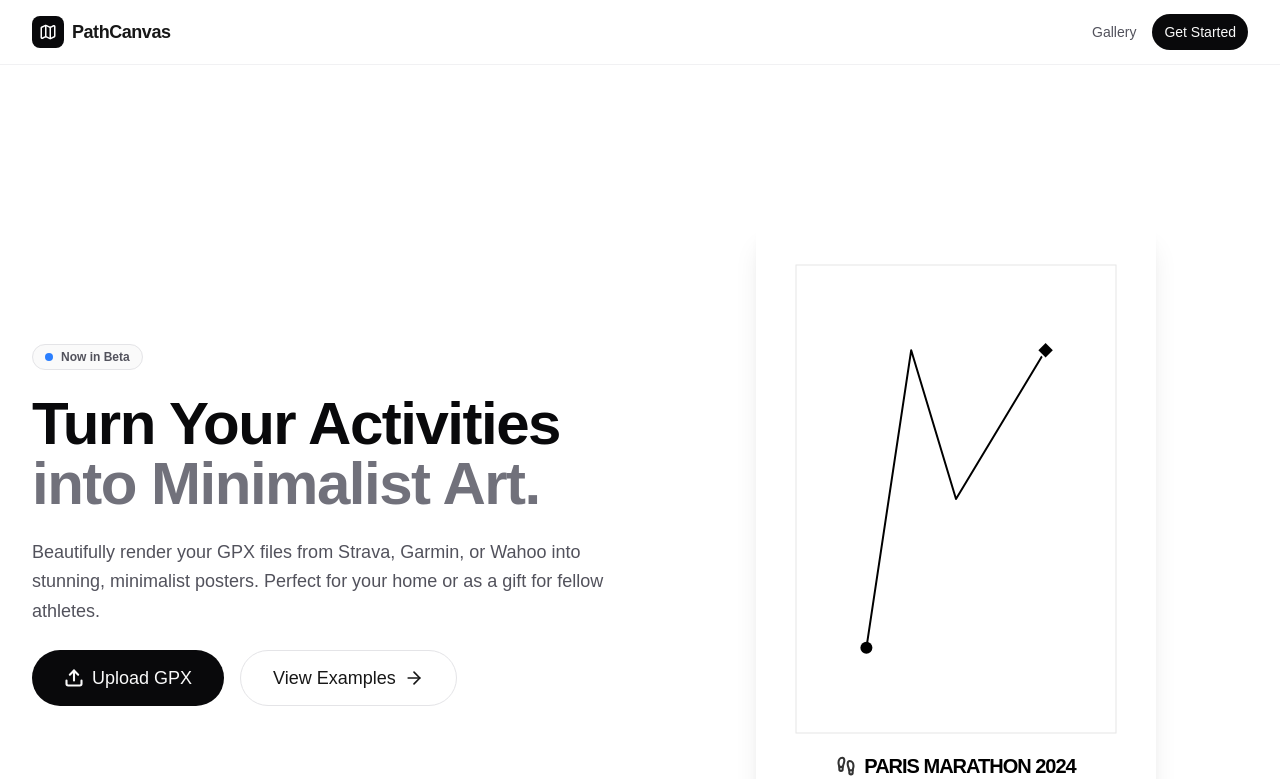
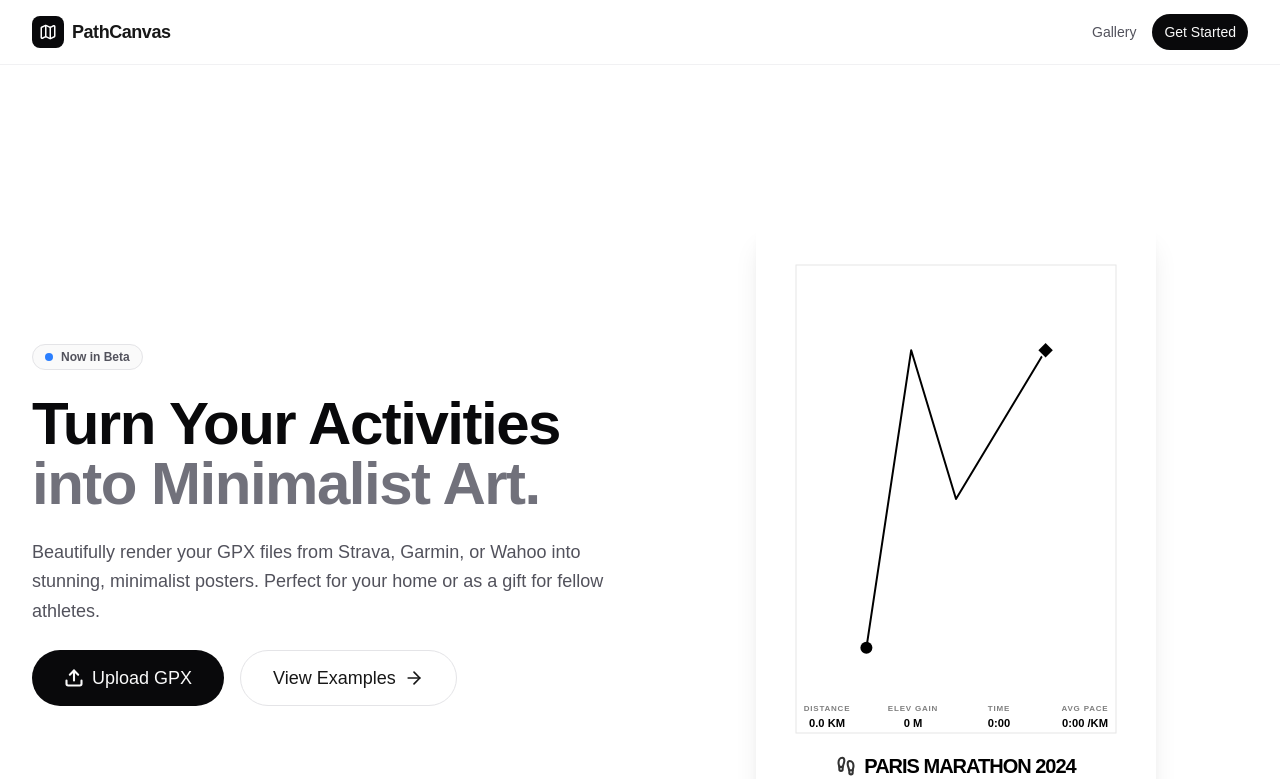
Before and after one commit to aldoaf43/run-gen-image, a Next.js app: page / in a window 1280 px wide. Shown: the top 779 px of the page. Built offline with nearby package versions, Linux system fonts and the light colour scheme.

Commit message:
feat: metric's selection section added to editor screen

```diff
--- a/components/Poster/index.tsx
+++ b/components/Poster/index.tsx
@@ -1,7 +1,5 @@
-"use client";
-
 import React, { useEffect, useRef, useMemo, useImperativeHandle, forwardRef } from "react";
-import { NormalizedPoint, Route } from "@/types";
+import { NormalizedPoint, Route, MetricType } from "@/types";
 import { CanvasEngine } from "@/lib/canvas-engine";
 import { Footprints, Bike, Mountain, Activity } from "lucide-react";
 
@@ -16,56 +14,61 @@ interface PosterProps {
   padding?: number;
   backgroundColor?: string;
   strokeColor?: string;
+  metrics?: MetricType[];
   // Stats
   distance?: number;
   elevationGain?: number;
+  elevationLoss?: number;
   movingTime?: number;
   averageSpeed?: number;
   activityType?: Route["activityType"];
+  avgHeartRate?: number;
+  avgCadence?: number;
+  avgPower?: number;
 }
 
 export interface PosterHandle {
   getContainer: () => HTMLDivElement | null;
 }
 
-/**
- * High-performance Canvas component for rendering activity posters.
- * Uses Canvas for the route and HTML for high-fidelity typography.
- */
 export const Poster = React.memo(forwardRef<PosterHandle, PosterProps>(({
   points,
   title = "My Activity",
   subtext = "42.2 KM",
   className = "",
-  theme = "light",
+  theme = "zinc",
   isDark = false,
   strokeWidth = 2,
   padding = 0.15,
   backgroundColor,
   strokeColor,
+  metrics = ["distance", "elevation", "time", "pace"],
   distance,
   elevationGain,
+  elevationLoss,
   movingTime,
   averageSpeed,
   activityType = "run",
+  avgHeartRate,
+  avgCadence,
+  avgPower,
 }, ref) => {
   const canvasRef = useRef<HTMLCanvasElement>(null);
   const containerRef = useRef<HTMLDivElement>(null);
 
-  // Expose the container to the parent for exporting (captures HTML + Canvas)
   useImperativeHandle(ref, () => ({
     getContainer: () => containerRef.current,
   }));
 
-  // Derived styling based on theme
   const colors = useMemo(() => {
     if (theme === "dark") return { bg: "#000000", line: "#ffffff", text: "#ffffff" };
     if (theme === "light") return { bg: "#ffffff", line: "#000000", text: "#000000" };
 
-    // Custom & Predefined Palettes
-    const bg = backgroundColor || "#ffffff";
-    const line = strokeColor || "#000000";
-    return { bg, line, text: line };
+    return {
+      bg: backgroundColor || "#ffffff",
+      line: strokeColor || "#000000",
+      text: strokeColor || "#000000"
+    };
   }, [theme, backgroundColor, strokeColor]);
 
   useEffect(() => {
@@ -85,11 +88,9 @@ export const Poster = React.memo(forwardRef<PosterHandle, PosterProps>(({
     const render = () => {
       CanvasEngine.clear(ctx, rect.width, rect.height);
 
-      // Draw Background
       ctx.fillStyle = colors.bg;
       ctx.fillRect(0, 0, rect.width, rect.height);
 
-      // Draw Route
       CanvasEngine.drawRoute(ctx, points, {
         color: colors.line,
         lineWidth: strokeWidth,
@@ -104,7 +105,6 @@ export const Poster = React.memo(forwardRef<PosterHandle, PosterProps>(({
     return () => cancelAnimationFrame(animationId);
   }, [points, colors, strokeWidth, padding, isDark]);
 
-  // Stat Formatting Helpers
   const formatTime = (seconds?: number) => {
     if (!seconds) return "0:00";
     const h = Math.floor(seconds / 3600);
@@ -123,7 +123,6 @@ export const Poster = React.memo(forwardRef<PosterHandle, PosterProps>(({
     return `${m}:${s.toString().padStart(2, '0')}`;
   };
 
-  // Icon Resolver
   const ActivityIcon = useMemo(() => {
     switch (activityType) {
       case "run": return Footprints;
@@ -132,6 +131,33 @@ export const Poster = React.memo(forwardRef<PosterHandle, PosterProps>(({
       default: return Activity;
     }
   }, [activityType]);
+
+  const renderedMetrics = useMemo(() => {
+    return metrics.map(type => {
+      switch (type) {
+        case "distance":
+          return { label: "DISTANCE", value: `${((distance || 0) / 1000).toFixed(1)} KM` };
+        case "elevation":
+          return { label: "ELEV GAIN", value: `${Math.round(elevationGain || 0)} M` };
+        case "elevationLoss":
+          return { label: "ELEV LOSS", value: `${Math.round(elevationLoss || 0)} M` };
+        case "time":
+          return { label: "TIME", value: formatTime(movingTime) };
+        case "pace":
+          return { label: "AVG PACE", value: `${formatPace(averageSpeed)} /KM` };
+        case "speed":
+          return { label: "AVG SPEED", value: `${((averageSpeed || 0) * 3.6).toFixed(1)} KM/H` };
+        case "heartRate":
+          return avgHeartRate ? { label: "AVG HR", value: `${avgHeartRate} BPM` } : null;
+        case "cadence":
+          return avgCadence ? { label: "AVG CAD", value: `${avgCadence} ${activityType === 'ride' ? 'RPM' : 'SPM'}` } : null;
+        case "power":
+          return avgPower ? { label: "AVG PWR", value: `${avgPower} W` } : null;
+        default:
+          return null;
+      }
+    }).filter(Boolean);
+  }, [metrics, distance, elevationGain, elevationLoss, movingTime, averageSpeed, avgHeartRate, avgCadence, avgPower, activityType]);
 
   return (
     <div
@@ -145,34 +171,26 @@ export const Poster = React.memo(forwardRef<PosterHandle, PosterProps>(({
         style={{ width: "100%", height: "100%" }}
       />
 
-      {/* HTML Overlay for Typography */}
       <div
         className="absolute inset-x-0 bottom-0 flex flex-col items-center pb-[8cqw] pt-[2cqw]"
         style={{ color: colors.text }}
       >
-        {/* Stats Grid */}
-        {distance !== undefined && (
-          <div className="mb-[6cqw] grid w-full grid-cols-4 px-[8cqw] text-center">
-            <div className="flex flex-col">
-              <span className="text-[2cqw] font-bold opacity-50 uppercase tracking-widest">DISTANCE</span>
-              <span className="text-[2.8cqw] font-bold">{(distance / 1000).toFixed(1)} KM</span>
-            </div>
-            <div className="flex flex-col">
-              <span className="text-[2cqw] font-bold opacity-50 uppercase tracking-widest">ELEVATION</span>
-              <span className="text-[2.8cqw] font-bold">{Math.round(elevationGain || 0)} M</span>
-            </div>
-            <div className="flex flex-col">
-              <span className="text-[2cqw] font-bold opacity-50 uppercase tracking-widest">TIME</span>
-              <span className="text-[2.8cqw] font-bold">{formatTime(movingTime)}</span>
-            </div>
-            <div className="flex flex-col">
-              <span className="text-[2cqw] font-bold opacity-50 uppercase tracking-widest">AVG PACE</span>
-              <span className="text-[2.8cqw] font-bold">{formatPace(averageSpeed)} /KM</span>
-            </div>
+        {renderedMetrics.length > 0 && (
+          <div
+            className={`mb-[6cqw] grid w-full gap-[2cqw] px-[8cqw] text-center`}
+            style={{
+              gridTemplateColumns: `repeat(${renderedMetrics.length}, minmax(0, 1fr))`
+            }}
+          >
+            {renderedMetrics.map((m, i) => (
+              <div key={i} className="flex flex-col">
+                <span className="text-[2cqw] font-bold opacity-50 uppercase tracking-widest">{m?.label}</span>
+                <span className="text-[2.8cqw] font-bold">{m?.value}</span>
+              </div>
+            ))}
           </div>
         )}
 
-        {/* Labels */}
         <div className="flex items-center gap-[2cqw]">
           <ActivityIcon size={32} strokeWidth={2.5} className="h-[5cqw] w-[5cqw] opacity-80" />
           <h1 className="text-[5cqw] font-black tracking-tighter uppercase leading-none">
--- a/containers/EditorScreen/index.tsx
+++ b/containers/EditorScreen/index.tsx
@@ -3,8 +3,8 @@
 import React, { useState, useRef, useMemo } from "react";
 import { Poster, PosterHandle } from "@/components/Poster";
 import { Button } from "@/components/Button";
-import { Route, NormalizedPoint, PosterSettings } from "@/types";
-import { Settings, Download, Trash2, ArrowLeft, Palette, Type, Sliders, Check, Sun, Moon, Footprints, Bike, Mountain, Activity } from "lucide-react";
+import { Route, NormalizedPoint, PosterSettings, MetricType } from "@/types";
+import { Download, Trash2, ArrowLeft, Palette, Type, Sliders, Check, Sun, Moon, Footprints, Bike, Mountain, Activity, BarChart3 } from "lucide-react";
 import { toPng } from "html-to-image";
 
 interface EditorScreenProps {
@@ -29,10 +29,43 @@ const DARK_PALETTES = [
   { id: "deepblue", name: "Deep Blue", bg: "#082f49", stroke: "#7dd3fc" },
 ];
 
+const AVAILABLE_METRICS: { id: MetricType; label: string }[] = [
+  { id: "distance", label: "Distance" },
+  { id: "elevation", label: "Elev Gain" },
+  { id: "elevationLoss", label: "Elev Loss" },
+  { id: "time", label: "Time" },
+  { id: "pace", label: "Pace" },
+  { id: "speed", label: "Speed" },
+  { id: "heartRate", label: "Heart Rate" },
+  { id: "cadence", label: "Cadence" },
+  { id: "power", label: "Power" },
+];
+
 export const EditorScreen = ({ route, points, onReset }: EditorScreenProps) => {
   const posterRef = useRef<PosterHandle>(null);
   const [activityType, setActivityType] = useState<Route["activityType"]>(route.activityType || "run");
   const [isExporting, setIsExporting] = useState(false);
+
+  const isMetricAvailable = (metricId: MetricType) => {
+    switch (metricId) {
+      case "distance": return route.distance > 0;
+      case "elevation": return route.elevationGain > 0;
+      case "elevationLoss": return route.elevationLoss > 0;
+      case "time": return (route.movingTime || 0) > 0;
+      case "pace":
+      case "speed": return (route.averageSpeed || 0) > 0;
+      case "heartRate": return route.avgHeartRate !== undefined;
+      case "cadence": return route.avgCadence !== undefined;
+      case "power": return route.avgPower !== undefined;
+      default: return false;
+    }
+  };
+
+  const initialMetrics = useMemo(() => {
+    const defaults: MetricType[] = ["distance", "elevation", "time", "pace"];
+    return defaults.filter(isMetricAvailable).slice(0, 4);
+  }, [route]);
+
   const [settings, setSettings] = useState<PosterSettings>({
     title: route.name,
     subtext: route.date || "Unknown Date",
@@ -42,11 +75,8 @@ export const EditorScreen = ({ route, points, onReset }: EditorScreenProps) => {
     padding: 0.15,
     backgroundColor: "#fafafa",
     strokeColor: "#18181b",
+    metrics: initialMetrics,
   });
-
-  const elevations = useMemo(() =>
-    route.points.map(p => p.elevation).filter((e): e is number => e !== undefined),
-  [route.points]);
 
   const handleDownload = async () => {
     const node = posterRef.current?.getContainer();
@@ -55,7 +85,6 @@ export const EditorScreen = ({ route, points, onReset }: EditorScreenProps) => {
     setIsExporting(true);
 
     try {
-      // Capture the entire node (Canvas + HTML) at 3x resolution for print quality
       const dataUrl = await toPng(node, {
         pixelRatio: 3,
         cacheBust: true,
@@ -85,9 +114,19 @@ export const EditorScreen = ({ route, points, onReset }: EditorScreenProps) => {
     });
   };
 
+  const toggleMetric = (metricId: MetricType) => {
+    setSettings((prev) => {
+      const isSelected = prev.metrics.includes(metricId);
+      if (isSelected) {
+        return { ...prev, metrics: prev.metrics.filter((m) => m !== metricId) };
+      }
+      if (prev.metrics.length >= 4) return prev;
+      return { ...prev, metrics: [...prev.metrics, metricId] };
+    });
+  };
+
   return (
     <div className="flex min-h-[calc(100vh-64px)] flex-col bg-zinc-50 dark:bg-zinc-950 lg:flex-row">
-      {/* Sidebar Controls */}
       <aside className="w-full border-r border-zinc-200 bg-white p-6 dark:border-zinc-800 dark:bg-black lg:max-w-md lg:overflow-y-auto">
         <div className="mb-8 flex items-center justify-between">
           <Button variant="ghost" size="sm" className="gap-2 px-0 hover:bg-transparent" onClick={onReset}>
@@ -102,8 +141,7 @@ export const EditorScreen = ({ route, points, onReset }: EditorScreenProps) => {
           </div>
         </div>
 
-        <div className="space-y-8">
-          {/* Section: Typography */}
+        <div className="space-y-8 pb-10">
           <div>
             <div className="mb-4 flex items-center gap-2 text-sm font-bold uppercase tracking-wider text-zinc-400">
               <Type size={14} />
@@ -131,7 +169,6 @@ export const EditorScreen = ({ route, points, onReset }: EditorScreenProps) => {
             </div>
           </div>
 
-          {/* Section: Activity Type */}
           <div>
             <div className="mb-4 flex items-center gap-2 text-sm font-bold uppercase tracking-wider text-zinc-400">
               <Activity size={14} />
@@ -160,7 +197,40 @@ export const EditorScreen = ({ route, points, onReset }: EditorScreenProps) => {
             </div>
           </div>
 
-          {/* Section: Theme */}
+          <div>
+            <div className="mb-4 flex items-center justify-between">
+              <div className="flex items-center gap-2 text-sm font-bold uppercase tracking-wider text-zinc-400">
+                <BarChart3 size={14} />
+                Metrics
+              </div>
+              <span className="text-[10px] font-bold text-zinc-400 uppercase tracking-widest">
+                {settings.metrics.length}/4 Selected
+              </span>
+            </div>
+            <div className="flex flex-wrap gap-2">
+              {AVAILABLE_METRICS.filter(m => isMetricAvailable(m.id)).map((metric) => {
+                const isSelected = settings.metrics.includes(metric.id);
+                const isMaxed = settings.metrics.length >= 4 && !isSelected;
+                return (
+                  <button
+                    key={metric.id}
+                    onClick={() => toggleMetric(metric.id)}
+                    disabled={isMaxed}
+                    className={`rounded-full border px-4 py-1.5 text-xs font-bold transition-all ${
+                      isSelected
+                        ? "bg-zinc-950 border-zinc-950 text-white dark:bg-zinc-50 dark:border-zinc-50 dark:text-black"
+                        : isMaxed
+                          ? "opacity-30 cursor-not-allowed border-zinc-100 dark:border-zinc-900"
+                          : "border-zinc-200 text-zinc-600 hover:bg-zinc-50 dark:border-zinc-800 dark:text-zinc-400 dark:hover:bg-zinc-900"
+                    }`}
+                  >
+                    {metric.label}
+                  </button>
+                );
+              })}
+            </div>
+          </div>
+
           <div>
             <div className="mb-4 flex items-center gap-2 text-sm font-bold uppercase tracking-wider text-zinc-400">
               <Palette size={14} />
@@ -249,14 +319,12 @@ export const EditorScreen = ({ route, points, onReset }: EditorScreenProps) => {
             </div>
           </div>
 
-          {/* Section: Style */}
           <div>
             <div className="mb-4 flex items-center gap-2 text-sm font-bold uppercase tracking-wider text-zinc-400">
               <Sliders size={14} />
               Style
             </div>
             <div className="space-y-6">
-              {/* Canvas Background Style Toggle */}
               <div className="space-y-3">
                 <label className="text-sm font-medium text-zinc-600 dark:text-zinc-400">Inner Canvas Style</label>
                 <div className="grid grid-cols-2 gap-2">
@@ -324,7 +392,6 @@ export const EditorScreen = ({ route, points, onReset }: EditorScreenProps) => {
         </div>
       </aside>
 
-      {/* Main Preview Area */}
       <main className="flex flex-1 items-center justify-center p-8 lg:p-12 overflow-hidden">
         <div className="w-full max-w-[500px] transition-transform duration-300">
           <Poster
@@ -336,10 +403,15 @@ export const EditorScreen = ({ route, points, onReset }: EditorScreenProps) => {
             isDark={settings.isDark}
             strokeWidth={settings.strokeWidth}
             padding={settings.padding}
+            metrics={settings.metrics}
             distance={route.distance}
             elevationGain={route.elevationGain}
+            elevationLoss={route.elevationLoss}
             movingTime={route.movingTime}
             averageSpeed={route.averageSpeed}
+            avgHeartRate={route.avgHeartRate}
+            avgCadence={route.avgCadence}
+            avgPower={route.avgPower}
             activityType={activityType}
             backgroundColor={settings.backgroundColor}
             strokeColor={settings.strokeColor}
--- a/lib/gpx-utils.ts
+++ b/lib/gpx-utils.ts
@@ -56,7 +56,6 @@ export const parseGPX = (xml: string): Route => {
   const gpx = new GpxParser();
   gpx.parse(xml);
 
-  // Extract points from the first track (most GPX files have one primary track)
   const track = gpx.tracks[0];
 
   if (!track || track.points.length === 0) {
@@ -72,7 +71,6 @@ export const parseGPX = (xml: string): Route => {
 
   const boundingBox = calculateBoundingBox(points);
 
-  // Extract date and time from metadata or first point
   const startTime = gpx.metadata.time || points[0]?.time;
   const date = startTime
     ? new Date(startTime).toLocaleDateString(undefined, { year: 'numeric', month: 'long', day: 'numeric' }) +
@@ -80,7 +78,6 @@ export const parseGPX = (xml: string): Route => {
       new Date(startTime).toLocaleTimeString(undefined, { hour: '2-digit', minute: '2-digit' })
     : undefined;
 
-  // Calculate moving time (total duration for now, assuming activity is continuous)
   let movingTime = 0;
   const startTimeValue = points[0]?.time;
   const endTimeValue = points[points.length - 1]?.time;
@@ -88,14 +85,12 @@ export const parseGPX = (xml: string): Route => {
   if (points.length > 1 && startTimeValue && endTimeValue) {
     const start = new Date(startTimeValue).getTime();
     const end = new Date(endTimeValue).getTime();
-    movingTime = (end - start) / 1000; // in seconds
+    movingTime = (end - start) / 1000;
   }
 
   const distance = track.distance.total || 0;
-  const averageSpeed = movingTime > 0 ? distance / movingTime : 0; // m/s
+  const averageSpeed = movingTime > 0 ? distance / movingTime : 0;
 
-  // Detect Activity Type
-  // Try to find it in the XML first (some GPX have <type>)
   const typeTag = xml.match(/<type>(.*?)<\/type>/i)?.[1]?.toLowerCase() || "";
   let activityType: Route["activityType"] = "other";
 
@@ -103,19 +98,26 @@ export const parseGPX = (xml: string): Route => {
   else if (typeTag.includes("bike") || typeTag.includes("cycl") || typeTag.includes("ride")) activityType = "ride";
   else if (typeTag.includes("hike") || typeTag.includes("walk")) activityType = "hike";
   else {
-    // Fallback: Guess based on average speed (m/s)
-    // > 6 m/s (~21 km/h) is likely a ride
-    // 2-6 m/s is likely a run
-    // < 2 m/s is likely a hike/walk
     if (averageSpeed > 6) activityType = "ride";
     else if (averageSpeed > 2) activityType = "run";
     else if (averageSpeed > 0) activityType = "hike";
   }
 
-  // Calculate Min/Max Elevation
   const elevations = points.map(p => p.elevation).filter((e): e is number => e !== undefined);
   const minElevation = elevations.length > 0 ? Math.min(...elevations) : undefined;
   const maxElevation = elevations.length > 0 ? Math.max(...elevations) : undefined;
+
+  // Extract Sensor Data using Regex for performance and reliability across namespaces
+  const extractAvg = (tag: string) => {
+    const matches = Array.from(xml.matchAll(new RegExp(`<${tag}>(.*?)<\\/${tag}>`, "gi")));
+    if (matches.length === 0) return undefined;
+    const sum = matches.reduce((acc, match) => acc + parseFloat(match[1]), 0);
+    return Math.round(sum / matches.length);
+  };
+
+  const avgHeartRate = extractAvg("gpxtpx:hr") || extractAvg("hr");
+  const avgCadence = extractAvg("gpxtpx:cad") || extractAvg("cad");
+  const avgPower = extractAvg("power");
 
   return {
     name: track.name || "Untitled Activity",
@@ -123,12 +125,16 @@ export const parseGPX = (xml: string): Route => {
     points,
     distance,
     elevationGain: track.elevation.pos || 0,
+    elevationLoss: track.elevation.neg || 0,
     minElevation,
     maxElevation,
     movingTime,
     averageSpeed,
     activityType,
     boundingBox,
+    avgHeartRate,
+    avgCadence,
+    avgPower,
   };
 };
 
--- a/types/gpx.ts
+++ b/types/gpx.ts
@@ -27,12 +27,17 @@ export interface Route {
   points: Point[];
   distance: number; // In meters
   elevationGain: number; // In meters
+  elevationLoss: number; // In meters
   maxElevation?: number;
   minElevation?: number;
   movingTime?: number; // In seconds
   averageSpeed?: number; // In m/s
   boundingBox: BoundingBox;
   activityType?: "run" | "ride" | "hike" | "other";
+  // Sensor Data
+  avgHeartRate?: number;
+  avgCadence?: number;
+  avgPower?: number;
 }
 
 /**
@@ -42,6 +47,17 @@ export interface NormalizedPoint {
   x: number;
   y: number;
 }
+
+export type MetricType =
+  | "distance"
+  | "elevation"
+  | "elevationLoss"
+  | "time"
+  | "pace"
+  | "speed"
+  | "heartRate"
+  | "cadence"
+  | "power";
 
 /**
  * Customizable settings for the poster rendering.
@@ -55,4 +71,5 @@ export interface PosterSettings {
   padding: number;
   backgroundColor: string;
   strokeColor: string;
+  metrics: MetricType[];
 }
```
Also changed, not shown: 1 other file (tests, documents, lock files or other folders).
